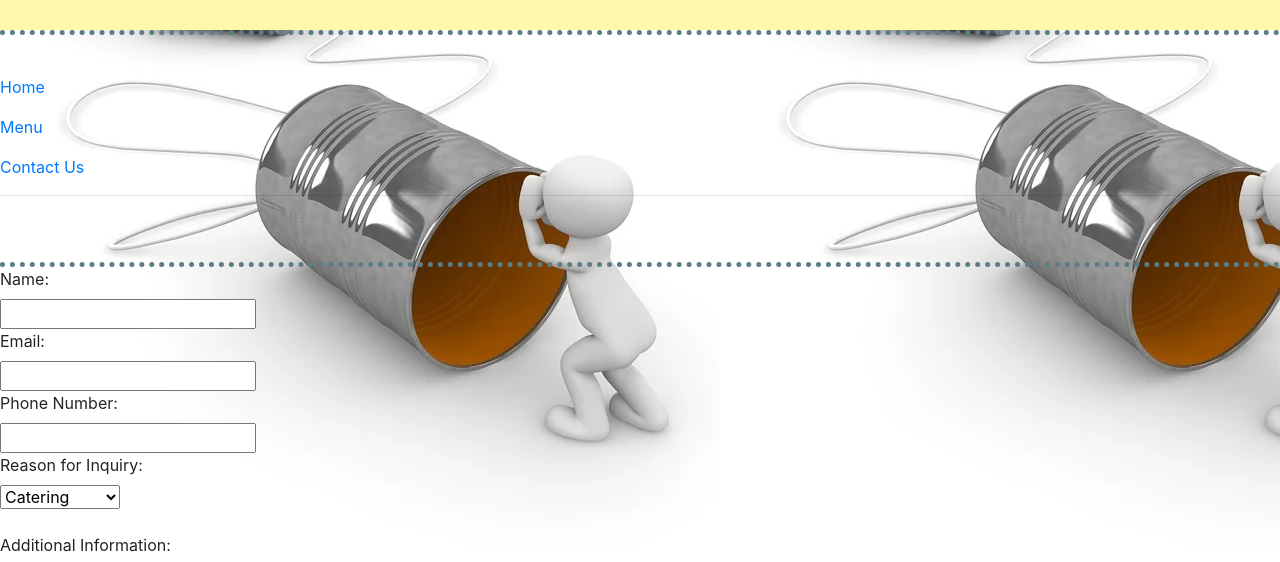
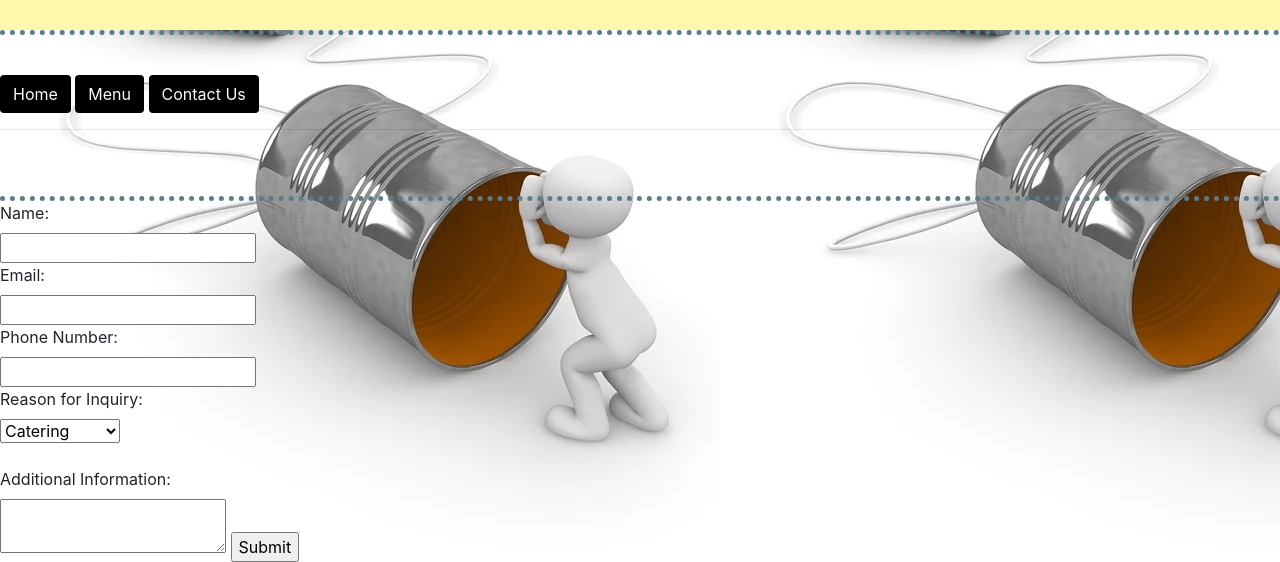
Before and after one commit to MFVOODOOM/MFVOODOOM.github.io, a plain HTML site: page Restaurant/contact.html in a window 1280 px wide. Shown: the part 170-732 px from the top of the page. Drawn offline with nearby package versions, Linux system fonts and the light colour scheme.

Commit message:
forgot something

```diff
--- a/Restaurant/contact.html
+++ b/Restaurant/contact.html
@@ -24,9 +24,9 @@
       </header>
 
     <nav>
-      <p><a href="index.html">Home</a></p>
-      <p><a href="menu.html">Menu</a></p>
-      <p><a href="contact.html">Contact Us</a></p>
+      <a class="btn" href="index.html">Home</a>
+      <a class="btn" href="menu.html">Menu</a>
+      <a class="btn" href="contact.html">Contact Us</a>
       <hr />
     </nav>
 
```
Also changed, not shown: Restaurant/menu.html (+1 -1 lines).
